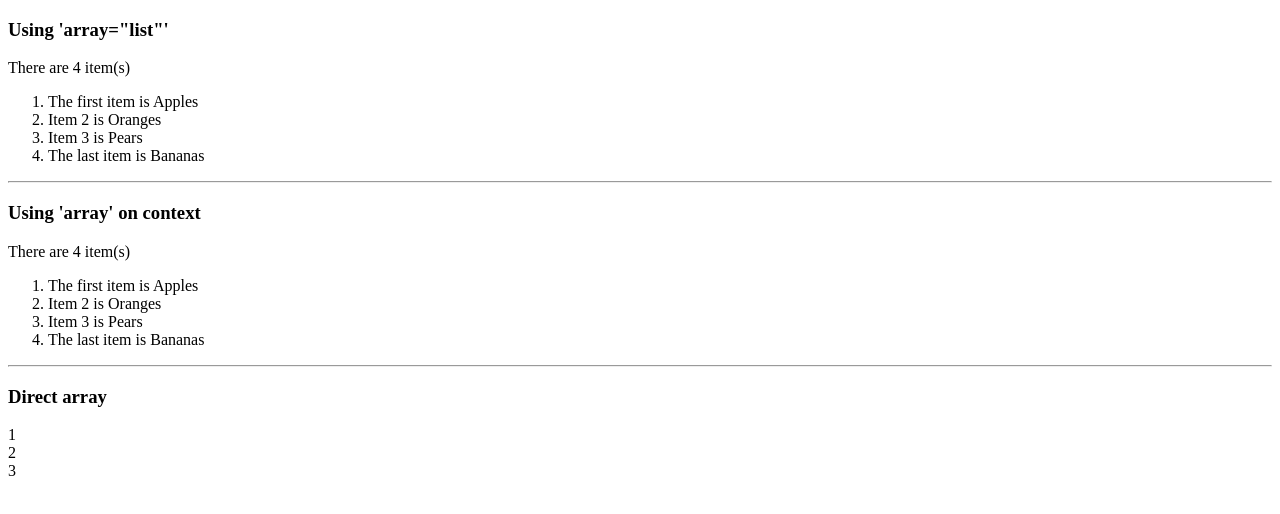
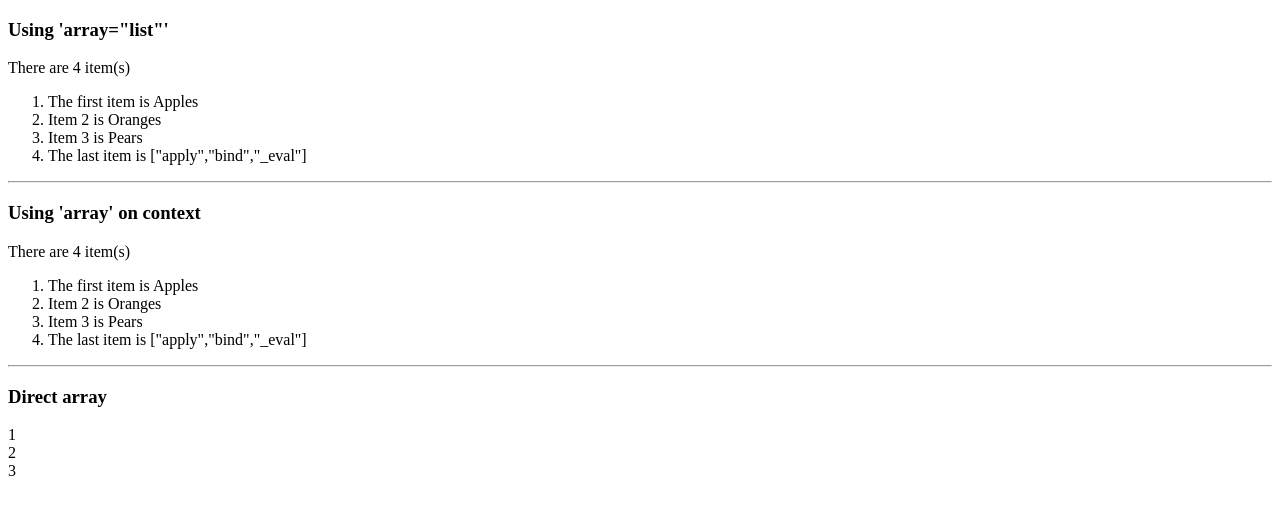
Before and after one commit to IFYates/pow.js, a website: page examples/loops.html in a window 1280 px wide. Drawn offline with Linux system fonts and the light colour scheme.

Commit message:
Exposed the interpolation eval logic to allow for external replacement

```diff
--- a/examples/loops.html
+++ b/examples/loops.html
@@ -10,7 +10,7 @@
                 { "item": { "text": "Apples" } },
                 { "item": { "text": "Oranges" } },
                 { "item": { "text": "Pears" } },
-                { "item": { "text": "Bananas" } }
+                { "item": { "text": JSON.stringify(Object.keys(pow)) } }
             ]
         }
         pow.apply(document.body, data)
--- a/package.json
+++ b/package.json
@@ -1,6 +1,6 @@
 {
   "name": "pow-templating",
-  "version": "1.0.2",
+  "version": "1.1.0",
   "description": "An extremely small and lightweight templating framework",
   "main": "./dist/pow.min.js",
   "type": "module",
@@ -35,5 +35,8 @@
   "jest": {
     "transform": {},
     "clearMocks": true
+  },
+  "dependencies": {
+    "yarn": "^1.22.22"
   }
 }
--- a/src/pow.js
+++ b/src/pow.js
@@ -2,9 +2,40 @@
  * @license MIT
  * @author IFYates <https://github.com/ifyates/pow.js>
  * @description A very small and lightweight templating framework.
- * @version 1.0.2
+ * @version 1.1.0
  */
 export default (() => {
+    function bind(element) {
+        const originalHTML = element.innerHTML
+        const attributes = [...element.attributes]
+        const binding = {
+            apply: (data) => {
+                if (binding.$pow) {
+                    return console.warn('Binding already in progress')
+                }
+                binding.$pow = 1
+                window.$pow$ = {}
+                element.innerHTML = originalHTML
+                for (const { name, value } of attributes) {
+                    element.setAttribute(name, value)
+                }
+                processElement(element, { path: '*root', data, root: data })
+                delete binding.$pow
+                binding.refresh = () => binding.apply(data)
+                return binding
+            },
+            refresh: () => { }
+        }
+        return binding
+    }
+    const pow = {
+        apply(element, data) {
+            return bind(element).apply(data)
+        },
+        bind,
+        _eval: (js, args) => (new Function(...args.map($ => $[0]), `return ${js}`))(...args.map($ => $[1]))
+    }
+
     function nextChildTemplate(element) {
         element.removeAttribute('pow')
         const dom = element.content ?? element
@@ -35,11 +66,10 @@ export default (() => {
     function resolveToken(token, state, js = token) {
         try {
             // If the token starts with a star, it's accessing the state metadata
-            let args = (token[0] == '*' && (js = token.slice(1))) ? state : state?.data
+            const args = (token[0] == '*' && (js = token.slice(1))) ? state : state?.data
 
             // Execute the token as JS code, mapping to the state data
-            args = Object.entries(args || {}).filter($ => isNaN($[0]))
-            const value = (new Function(...args.map($ => $[0]), `return ${js}`))(...args.map($ => $[1]))
+            const value = pow._eval(js, Object.entries(args || {}).filter($ => isNaN($[0])))
 
             // If the result is a function, bind it for later
             if (typeof value == 'function') {
@@ -119,33 +149,5 @@ export default (() => {
         }
     }
 
-    function bind(element) {
-        const originalHTML = element.innerHTML
-        const attributes = [...element.attributes]
-        const binding = {
-            apply: (data) => {
-                if (binding.$pow) {
-                    return console.warn('Binding already in progress')
-                }
-                binding.$pow = 1
-                window.$pow$ = {}
-                element.innerHTML = originalHTML
-                for (const { name, value } of attributes) {
-                    element.setAttribute(name, value)
-                }
-                processElement(element, { path: '*root', data, root: data })
-                delete binding.$pow
-                binding.refresh = () => binding.apply(data)
-                return binding
-            },
-            refresh: () => { }
-        }
-        return binding
-    }
-    return {
-        apply(element, data) {
-            return bind(element).apply(data)
-        },
-        bind
-    }
+    return pow
 })()
```
Also changed, not shown: __tests__/interpolations.tests.js (+14 -0 lines), README.md, dist/pow.min.js, 3 other files.
